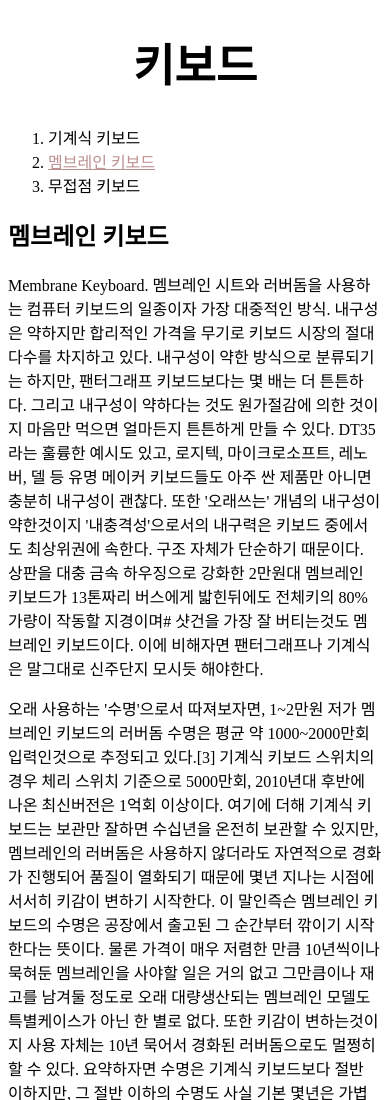
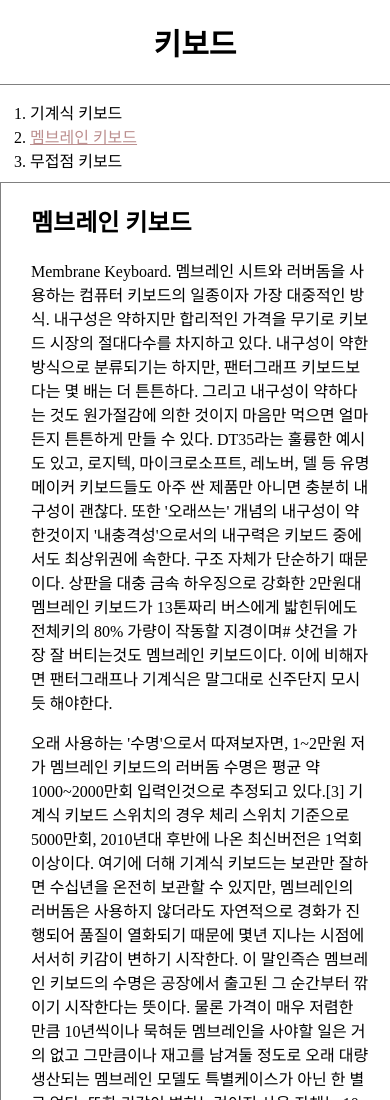
Before and after one commit to Isaac-Lee/Web-Study, a plain HTML site: page membkey.html in a window 390 px wide. Shown: the top 1100 px of the page. Drawn offline with Linux system fonts and the light colour scheme.

Commit message:
commit via mac

```diff
--- /dev/null
+++ b/css/style1.css
@@ -0,0 +1,42 @@
+#grid {
+    display: grid;
+    grid-template-columns: 200px 1fr;
+}
+#grid ol{
+    padding-left: 30px;
+    padding-top: 15px;
+    margin:0;
+}
+#article{
+    padding-left: 30px;
+    padding-right: 20px;
+    border-left: 1px solid gray;
+}
+body {
+    margin:0;
+}
+a {
+    color: black;
+    text-decoration: none;
+}
+h1 {
+    font-size: 45px;
+    text-align: center;
+    border-bottom: 1px solid gray;
+    margin: 0;
+    padding: 20px;
+}
+@media(max-width:600px) {
+    #grid{
+        display: block;
+    }
+    #grid ol{
+        padding-bottom: 10px;
+    }
+    #article{
+        border-top: 1px solid gray;
+    }
+    h1 {
+        font-size: 30px;
+    }
+}
--- a/membkey.html
+++ b/membkey.html
@@ -4,25 +4,17 @@
     <meta charset="UTF-8">
     <meta name="viewport" content="width=device-width, initial-scale=1.0">
     <title>Keyboard - 맴브레인</title>
-    <style>
-        a {
-            color: black;
-            text-decoration: none;
-        }
-
-        h1 {
-            font-size: 45px;
-            text-align: center;
-        }
-    </style>
+    <link rel="stylesheet" href="css/style1.css">
 </head>
 <body>
     <h1><a href = "index.html">키보드</a></h1>
-    <ol>
+    <div id="grid">
+        <ol id="index">
             <li><a href = "mechkey.html">기계식 키보드</a></li>
             <li><a href = "membkey.html" style = "color: rosybrown; text-decoration: underline;">멤브레인 키보드</a></li>
             <li><a href = "toprekey.html">무접점 키보드</a></li>
         </ol>
+        <div id = "article">
             <h2>멤브레인 키보드</h2>
             <p>
                 Membrane Keyboard. 멤브레인 시트와 러버돔을 사용하는 컴퓨터 키보드의 일종이자 가장 대중적인 방식. 내구성은 약하지만 합리적인 가격을 무기로 키보드 시장의 절대다수를 차지하고 있다. 내구성이 약한 방식으로 분류되기는 하지만, 팬터그래프 키보드보다는 몇 배는 더 튼튼하다. 그리고 내구성이 약하다는 것도 원가절감에 의한 것이지 마음만 먹으면 얼마든지 튼튼하게 만들 수 있다. DT35라는 훌륭한 예시도 있고, 로지텍, 마이크로소프트, 레노버, 델 등 유명 메이커 키보드들도 아주 싼 제품만 아니면 충분히 내구성이 괜찮다. 또한 '오래쓰는' 개념의 내구성이 약한것이지 '내충격성'으로서의 내구력은 키보드 중에서도 최상위권에 속한다. 구조 자체가 단순하기 때문이다. 상판을 대충 금속 하우징으로 강화한 2만원대 멤브레인 키보드가 13톤짜리 버스에게 밟힌뒤에도 전체키의 80% 가량이 작동할 지경이며# 샷건을 가장 잘 버티는것도 멤브레인 키보드이다. 이에 비해자면 팬터그래프나 기계식은 말그대로 신주단지 모시듯 해야한다.
@@ -36,5 +28,7 @@
             <p>
                 러버돔을 사용했다는 점 때문에 러버돔을 사용한 키보드를 멤브레인 키보드라고 부르는 경우가 많으나, 멤브레인 키보드의 원래 정의는 키 인식에 PCB 기판이 아닌 '멤브레인 시트'를 이용한 키보드다. 즉, 러버돔을 사용했더라도 키 인식에 PCB 기판을 사용할 수 있고, 멤브레인을 사용했더라도 스위치는 기계식 키보드와 유사할 수도 있다. 다만, 멤브레인 시트를 사용한 키보드가 대부분 러버돔을 사용하다보니 용어가 원래 정의와 달라져, 러버돔을 사용한 키보드를 멤브레인 키보드라고 부르는 경우가 많다.
             </p>
+        </div>
+    </div>
 </body>
 </html>
```
Also changed, not shown: index.html (+2 -33 lines), mechkey.html (+7 -12 lines), toprekey.html (+6 -12 lines). Lines whose indentation alone changed are shown as unchanged.
